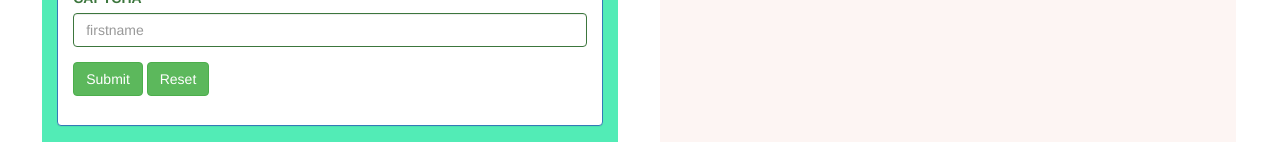
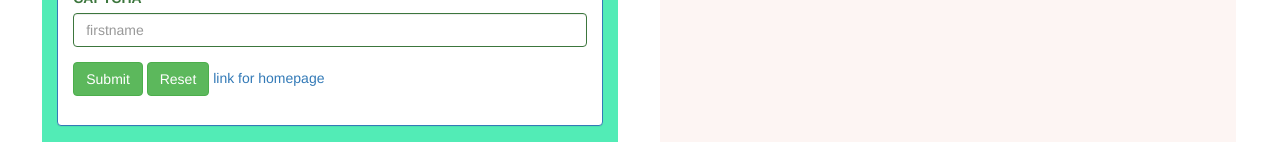
Before and after one commit to NikhilChava2212/project2-homepage, a plain HTML site: page index.html in a window 1280 px wide. Shown: the part 379-539 px from the top of the page. Drawn offline with nearby package versions, Linux system fonts and the light colour scheme.

Commit message:
project2 homepage

```diff
--- a/index.html
+++ b/index.html
@@ -42,6 +42,7 @@
                             </div>
                             <button class="btn btn-success">Submit</button>
                             <button class="btn btn-success">Reset</button>
+                            <a href="home.html"> link for homepage</a>
                         </form>
 
                      </div>
```
